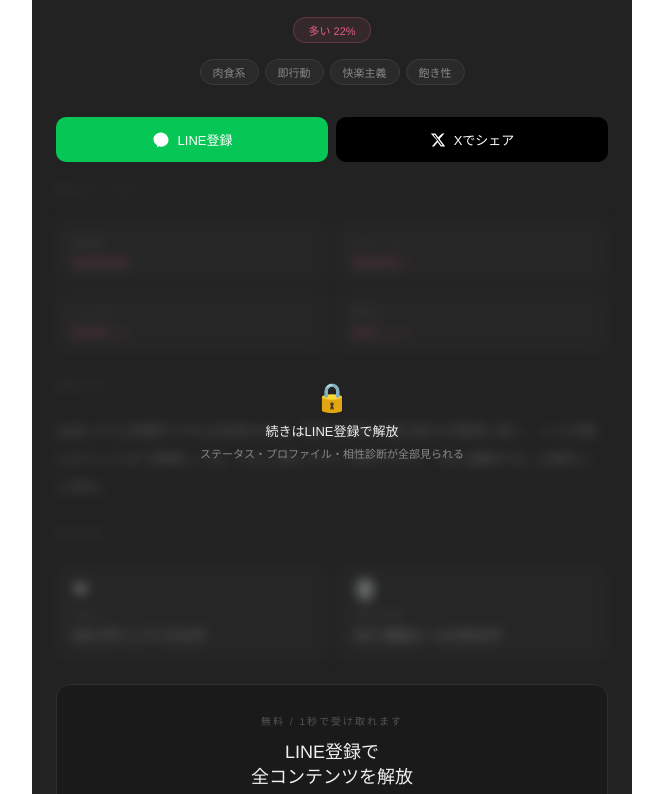
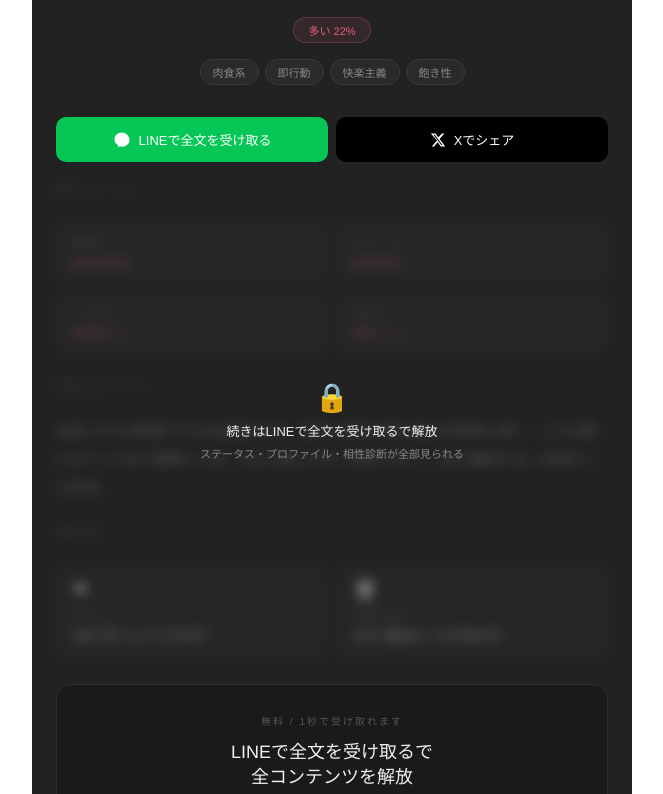
Before and after one commit to makidelice1-coder/ero-mbti, a Next.js app: page /result/ESTP in a window 1280 px wide. Shown: the part 1046-1840 px from the top of the page, without its empty margins (308-971 px from the left). Built offline with nearby package versions, Linux system fonts and the light colour scheme.

Commit message:
fix: LINEボタンテキスト変更

```diff
--- a/pages/result/[type].js
+++ b/pages/result/[type].js
@@ -156,7 +156,7 @@
               padding:'13px',borderRadius:10,fontSize:13,fontWeight:500,
             }}>
               <svg width="18" height="18" viewBox="0 0 24 24" fill="white"><path d="M12 2C6.48 2 2 6.02 2 11c0 3.53 2.1 6.6 5.23 8.34L6 22l3.13-1.57C10.03 20.77 11 21 12 21c5.52 0 10-4.02 10-9S17.52 2 12 2z"/></svg>
-              LINE登録
+              LINEで全文を受け取る
             </a>
             <button onClick={()=>{
               const text = `私のエロMBTIタイプは「${d.name}」(${type}) でした🔥\nあなたも診断してみて👇\nhttps://ero-mbti.vercel.app`
@@ -204,7 +204,7 @@
             </div>
             <div style={{position:'absolute',inset:0,display:'flex',flexDirection:'column',alignItems:'center',justifyContent:'center',zIndex:2}}>
               <div style={{fontSize:28,marginBottom:8}}>🔒</div>
-              <div style={{fontSize:13,color:'#f0f0f0',fontWeight:500,textAlign:'center',lineHeight:1.5}}>続きはLINE登録で解放</div>
+              <div style={{fontSize:13,color:'#f0f0f0',fontWeight:500,textAlign:'center',lineHeight:1.5}}>続きはLINEで全文を受け取るで解放</div>
               <div style={{fontSize:11,color:'#888',marginTop:4,textAlign:'center'}}>ステータス・プロファイル・相性診断が全部見られる</div>
             </div>
           </div>
@@ -212,7 +212,7 @@
           {/* LINE CTA */}
           <div style={{background:'#1a1a1a',border:'1px solid #2e2e2e',borderRadius:14,padding:'1.75rem 1.5rem',marginBottom:'1.5rem',textAlign:'center'}}>
             <div style={{fontSize:10,letterSpacing:'0.2em',color:'#555',textTransform:'uppercase',marginBottom:'.75rem'}}>無料 / 1秒で受け取れます</div>
-            <div style={{fontSize:18,fontWeight:500,color:'#f0f0f0',marginBottom:'.4rem',lineHeight:1.4}}>LINE登録で<br/>全コンテンツを解放</div>
+            <div style={{fontSize:18,fontWeight:500,color:'#f0f0f0',marginBottom:'.4rem',lineHeight:1.4}}>LINEで全文を受け取るで<br/>全コンテンツを解放</div>
             <div style={{fontSize:12,color:'#666',lineHeight:1.7,marginBottom:'1.25rem'}}>あなたの診断結果の全文＋全16タイプの取扱説明書が読み放題</div>
             <div style={{display:'grid',gridTemplateColumns:'1fr 1fr',gap:6,marginBottom:'1.25rem',textAlign:'left'}}>
               {['辛口プロファイル全文','相性◎と💀の詳細','行動パターン・地雷','全16タイプ読み放題'].map(p=>(
```
